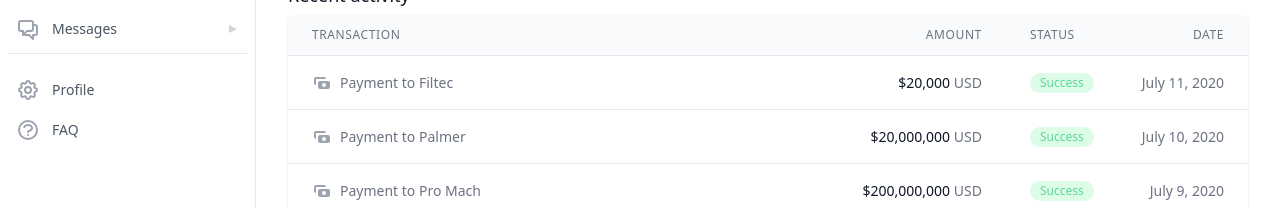
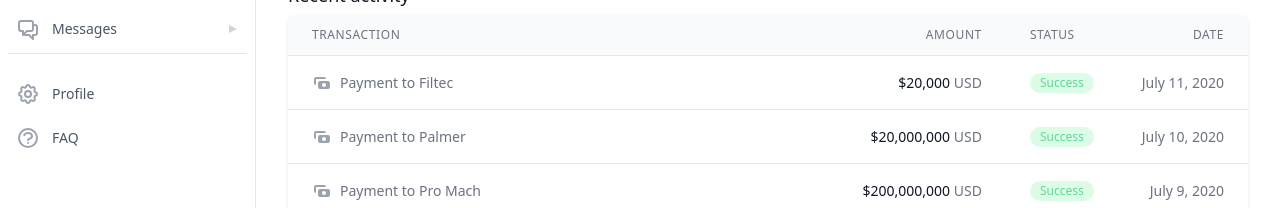
Before and after one commit to HubOEM/huboem-frontend, a React (Create React App) app: page / in a window 1280 px wide. Shown: the part 425-633 px from the top of the page. Built offline with nearby package versions, Linux system fonts and the light colour scheme.

Commit message:
navbar tertiary elements margin

```diff
--- a/src/Components/Navbar.js
+++ b/src/Components/Navbar.js
@@ -410,7 +410,7 @@ function Navbar() {
                 <div className='my-4 pt-4 border-t border-gray-200'>
                   {tertiaryNavigation.map((item) =>
                     !item.children ? (
-                      <div key={item.name}>
+                      <div key={item.name} className='my-1'>
                         <a
                           href={item.href}
                           className={classNames(
```
